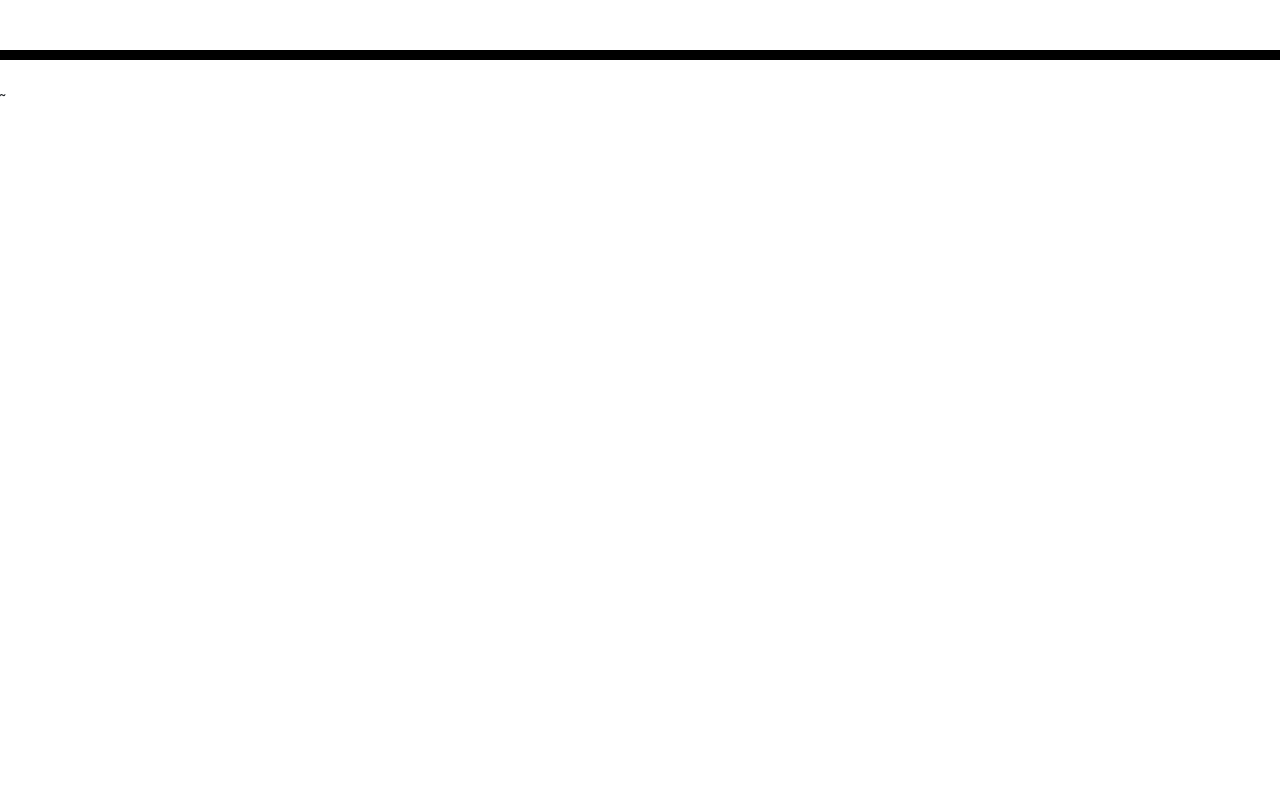
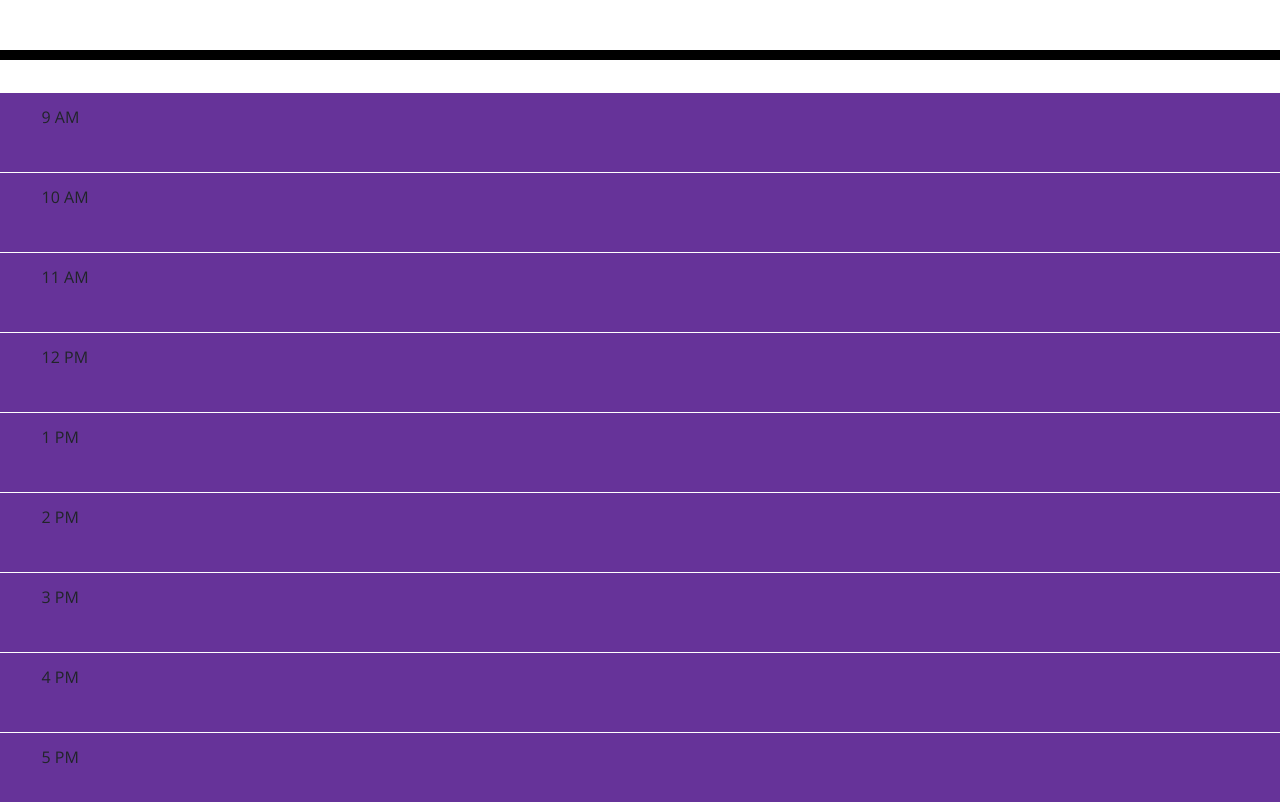
Before and after one commit to CateDunn/DayCalendar, a plain HTML site: page index.html in a window 1280 px wide. Shown: the part 272-1074 px from the top of the page. Before the commit the page ends 800 px from the top, so only its background shows below. Drawn offline with nearby package versions, Linux system fonts and the light colour scheme.

Commit message:
adding basic time blocks

```diff
--- a/index.html
+++ b/index.html
@@ -28,9 +28,109 @@
       <p class="lead">A simple calendar app for scheduling your work day</p>
       <p id="currentDay" class="lead"></p>
     </header>
-    <div class="container">
+    <div class="container"></div>
       <!-- Timeblocks go here -->
-    </div>
+      <div class="row" class = "time-block">
+        <div class="col">
+          9 AM
+        </div>
+        <div class="col-6">
+
+        </div>
+        <div class="col">
+
+        </div>
+      </div>
+      <div class="row" class = "time-block">
+        <div class="col">
+          10 AM
+        </div>
+        <div class="col-6">
+
+        </div>
+        <div class="col">
+
+        </div>
+      </div>
+      <div class="row" class = "time-block">
+        <div class="col">
+          11 AM
+        </div>
+        <div class="col-6">
+
+        </div>
+        <div class="col">
+
+        </div>
+      </div>
+      <div class="row" class = "time-block">
+        <div class="col">
+          12 PM
+        </div>
+        <div class="col-6">
+
+        </div>
+        <div class="col">
+
+        </div>
+      </div>
+      <div class="row" class = "time-block">
+        <div class="col">
+          1 PM
+        </div>
+        <div class="col-6">
+
+        </div>
+        <div class="col">
+
+        </div>
+      </div>
+      <div class="row" class = "time-block">
+        <div class="col">
+          2 PM
+        </div>
+        <div class="col-6">
+
+        </div>
+        <div class="col">
+
+        </div>
+      </div>
+      <div class="row" class = "time-block">
+        <div class="col">
+          3 PM
+        </div>
+        <div class="col-6">
+
+        </div>
+        <div class="col">
+
+        </div>
+      </div>
+      <div class="row" class = "time-block">
+        <div class="col">
+          4 PM
+        </div>
+        <div class="col-6">
+
+        </div>
+        <div class="col">
+
+        </div>
+      </div>
+      <div class="row" class = "time-block">
+        <div class="col">
+          5 PM
+        </div>
+        <div class="col-6">
+
+        </div>
+        <div class="col">
+
+        </div>
+      </div>
+
+
 
 
     <script src="https://code.jquery.com/jquery-3.4.1.min.js"></script>
@@ -38,4 +138,3 @@
     <script src = 'script.js'></script>
   </body>
 </html>
-˜
--- a/style.css
+++ b/style.css
@@ -34,6 +34,7 @@ textarea{
   white-space: pre-wrap;
   height: 80px;
   border-top: 1px solid white;;
+  background-color: rebeccapurple;
 }
 
 .hour {
```
Also changed, not shown: 1 other file.
